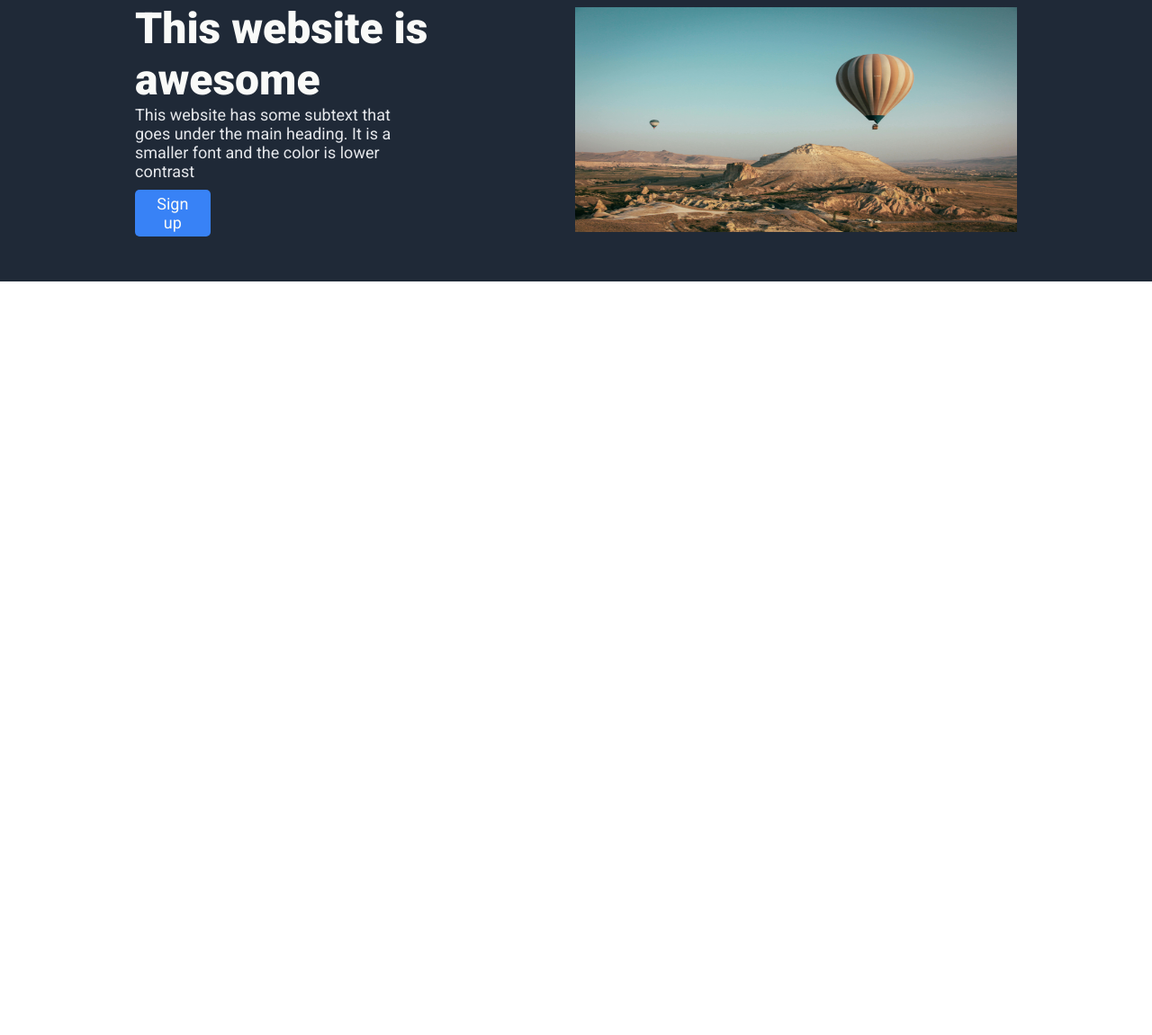
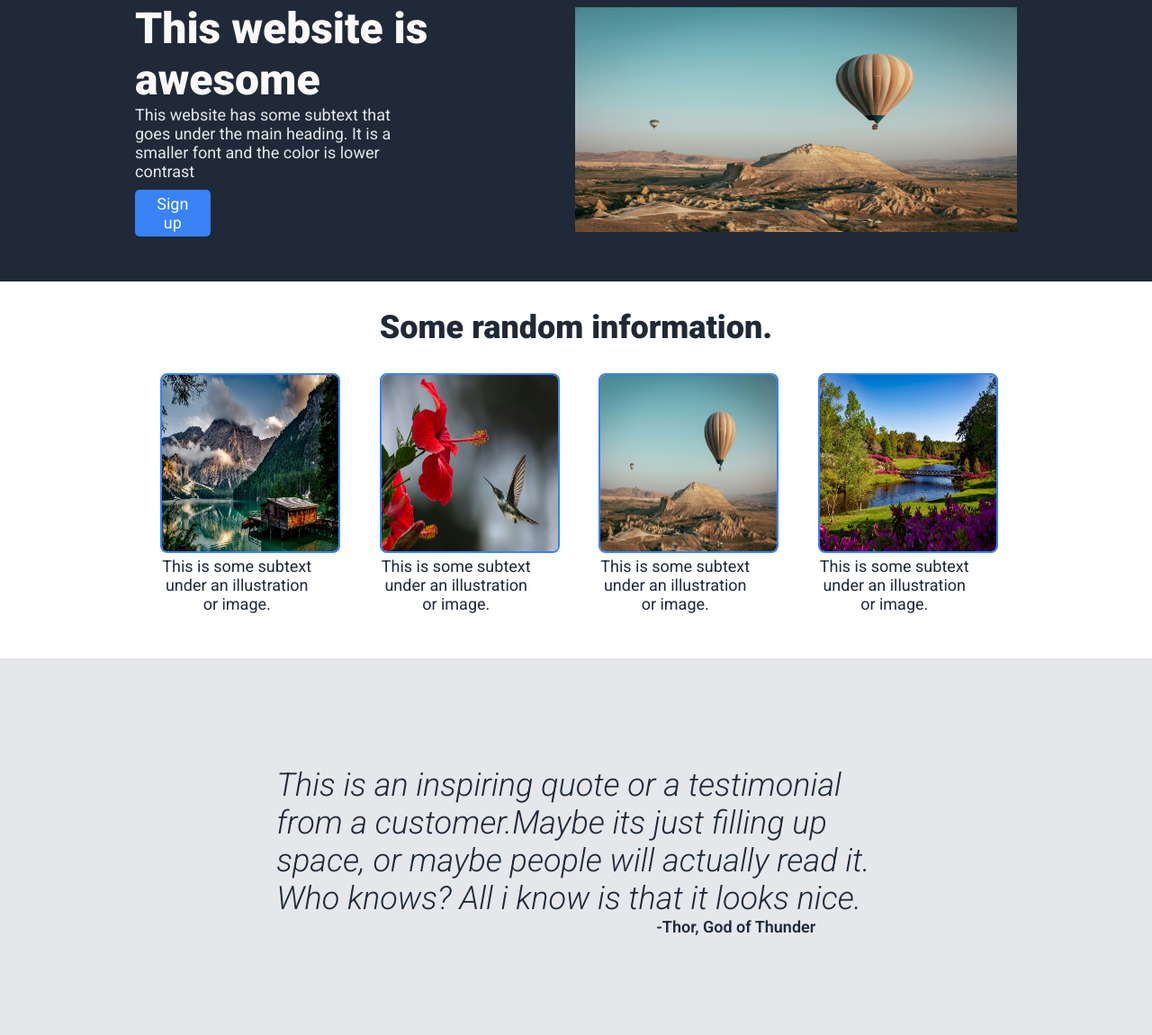
Before and after one commit to Ansh6312/odin-landing-page, a plain HTML site: page index.html in a window 1280 px wide. Shown: the part 85-1236 px from the top of the page at 90% size. Before the commit the page ends 800 px from the top, so only its background shows below. Drawn offline with Linux system fonts and the light colour scheme.

Commit message:
section 2 and 3 complete

```diff
--- a/index.html
+++ b/index.html
@@ -22,6 +22,7 @@
             </ol>
          </div>
         </div>
+
         <section class="s-1">
             <div class="text">
                 <h1>This website is awesome</h1>
@@ -30,6 +31,42 @@
             </div>
             <img src="images/image4.jpg" alt="an image">
         </section>
+
+        <section class="s-2">
+                <h2>Some random information.</h2>
+                <div class="container">
+                    <figure>
+                        <div class="img-container"><img src="images/image2.jpg" alt="an image"></div>
+                        <figcaption>This is some subtext under an illustration or image.</figcaption>
+                    </figure>
+
+                    <figure>
+                        <div class="img-container"><img src="images/image3.jpg" alt="an image"></div>
+                        <figcaption>This is some subtext under an illustration or image.</figcaption>
+                    </figure>
+
+                    <figure>
+                        <div class="img-container"><img src="images/image4.jpg" alt="an image"></div>
+                        <figcaption>This is some subtext under an illustration or image.</figcaption>
+                    </figure>
+
+                    <figure>
+                        <div class="img-container"><img src="images/image5.jpg" alt="an image"></div>
+                        <figcaption>This is some subtext under an illustration or image.</figcaption>
+                    </figure>
+
+                </div>
+        </section>
+
+        <section class="s-3">
+            <figure>
+                <blockquote>
+                    <p>This is an inspiring quote or a testimonial from a customer.Maybe its just filling up space, or maybe people will actually read it. Who knows? All i know is that it looks nice.</p>
+                </blockquote>
+                <figcaption>-Thor, God of Thunder</figcaption>
+            </figure>
+        </section>
+
     </main>
 </body>
 </html>
--- a/style.css
+++ b/style.css
@@ -76,3 +76,64 @@ h1 {
     width: 70%;
     margin-bottom: 10px;
 }
+
+h2 {
+    font-size: 36px;
+    color: #1f2937;
+    font-weight: 900;
+    text-align: center;
+    width: 80%;
+}
+
+.s-2 {
+    display: flex;
+    flex-direction: column;
+    align-items: center;
+    padding: 30px 0 50px;
+}
+
+.container {
+    width: 80%;
+    display: flex;
+    align-items: center;
+    justify-content: space-between;
+    padding: 30px 0 0 50px;
+}
+
+.container img{
+    width: 200px;
+    height: 200px;
+    border-radius: 8px;
+    border: 2px solid #3882f6
+}
+
+figcaption {
+    text-align: center;
+    font-size: 18px;
+    color: #1f2937;
+    width: 70%;
+}
+
+.s-3{
+    background-color: #e5e7eb;
+    padding: 120px 0 110px;
+}
+
+.s-3 figure{
+    width: 52%;
+    margin: 0 auto;
+    text-align: left;
+}
+
+.s-3 figcaption {
+    width: 90%;
+    font-weight: 600;
+    text-align: right;
+}
+
+blockquote p{
+    font-size: 36px;
+    font-weight: 300;
+    font-style: italic;
+    color: #1f2937;
+}
```
Also changed, not shown: images/image5.jpg (added).
